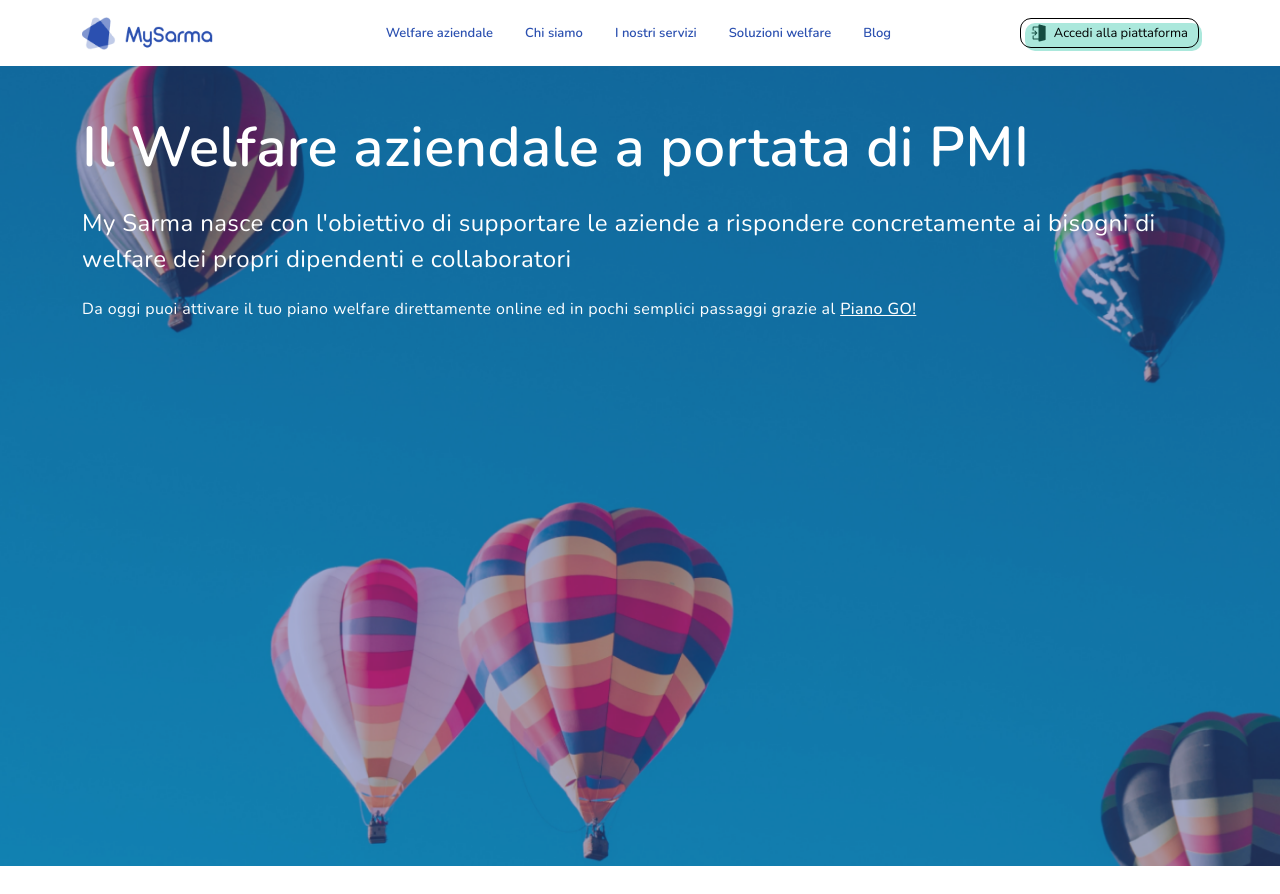
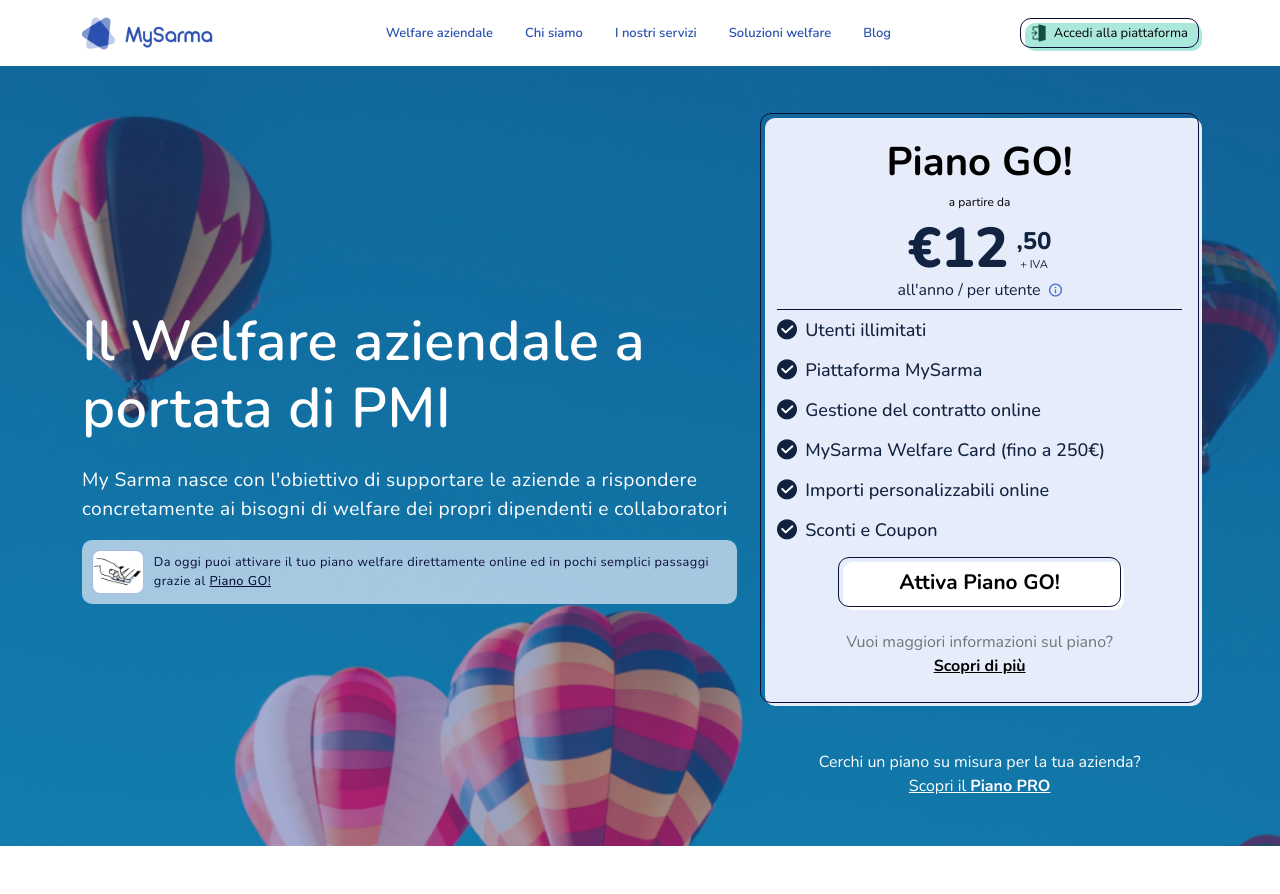
Before and after one commit to DarioGiusino/omni-vue, a Vue app: page / in a window 1280 px wide. Before the commit the page ends 866 px from the top, so only its background shows below. Built offline with nearby package versions, Linux system fonts and the light colour scheme.

Commit message:
jumbotron

```diff
--- a/package.json
+++ b/package.json
@@ -9,6 +9,12 @@
     "preview": "vite preview"
   },
   "dependencies": {
+    "@fortawesome/fontawesome-free": "^6.4.0",
+    "@fortawesome/fontawesome-svg-core": "^6.4.0",
+    "@fortawesome/free-brands-svg-icons": "^6.4.0",
+    "@fortawesome/free-regular-svg-icons": "^6.4.0",
+    "@fortawesome/free-solid-svg-icons": "^6.4.0",
+    "@fortawesome/vue-fontawesome": "^3.0.3",
     "bootstrap": "^5.3.0",
     "vue": "^3.2.47"
   },
--- a/src/assets/scss/style.scss
+++ b/src/assets/scss/style.scss
@@ -23,10 +23,15 @@
   cursor: pointer;
 }
 
+// list reset
+ul {
+  list-style-type: none;
+}
+
 // # utils
 
 .offset-bg {
-  outline: 1px solid black;
+  outline: 1px solid $blue-800;
   border: 0;
   border-radius: 10px;
 
@@ -48,11 +53,33 @@
     z-index: -1;
     transition: 0.2s;
   }
+}
 
-  &:hover {
-    &:after {
-      top: 0px;
-      left: 0px;
-    }
-  }
+// flex utils
+.fb-10 {
+  flex-basis: 10%;
 }
+.fb-20 {
+  flex-basis: 20%;
+}
+.fb-30 {
+  flex-basis: 30%;
+}
+.fb-40 {
+  flex-basis: 40%;
+}
+.fb-50 {
+  flex-basis: 50%;
+}
+.fb-60 {
+  flex-basis: 60%;
+}
+.fb-70 {
+  flex-basis: 70%;
+}
+.fb-80 {
+  flex-basis: 80%;
+}
+.fb-90 {
+  flex-basis: 90%;
+}
--- a/src/components/generics/BaseButton.vue
+++ b/src/components/generics/BaseButton.vue
@@ -26,5 +26,9 @@
 
     padding: 5px 10px;
     background-color: transparent;
+
+    &:focus {
+        outline: 1px solid #0b1038;
+    }
 }
 </style>
--- /dev/null
+++ b/src/components/generics/BaseCard.vue
@@ -0,0 +1,181 @@
+<script>
+import { planGoList } from "../../data";
+import BaseButton from './BaseButton.vue';
+export default {
+    name: "BaseCard",
+    components: { BaseButton },
+    data() {
+        return {
+            rotate: "",
+            isOpen: true,
+            planGoList
+        }
+    },
+
+    methods: {
+        toggleButton() {
+            this.isOpen = !this.isOpen;
+            this.rotate = this.isOpen ? "" : "rotate";
+        }
+    }
+}
+</script>
+
+<template>
+    <div id="base-card" class="offset-bg" style="color:black"> <!-- ? offset da togliere -->
+        <!-- # card top -->
+        <header>
+            <!-- card title -->
+            <div class="card-title">
+                <h1>Piano GO!</h1>
+                <sub>a partire da</sub>
+            </div>
+
+            <!-- card price -->
+            <div class="card-price">
+                <div class="d-flex justify-content-center align-items-center gap-2">
+                    <span class="euro-int">€12</span>
+                    <div class="d-flex flex-column justify-content-center align-items-center">
+                        <span class="euro-cent">,50</span>
+                        <span class="vat">+ IVA</span>
+                    </div>
+                </div>
+                <p class="price-period d-flex justify-content-center align-items-center gap-2">
+                    all'anno / per utente
+                    <img src="../../assets/img/info_icon.png" alt="info_icon">
+                </p>
+            </div>
+        </header>
+
+        <!-- # card hr -->
+        <div class="card-hr mb-2"></div>
+
+        <!-- # card central -->
+        <main>
+            <!-- button toggler -->
+            <button class="btn border-0 opacity-25 d-lg-none mb-4" :class="rotate" type="button" data-bs-toggle="collapse"
+                data-bs-target="#card-central" @click="toggleButton">
+                <font-awesome-icon :icon="['fas', 'chevron-up']" />
+            </button>
+
+            <!-- collapse -->
+            <div class="collapse flex-grow-0 show" id="card-central">
+                <ul class="p-0 text-start">
+                    <li v-for="item in planGoList" :key="item" class="d-flex align-items-center gap-2 mb-3">
+                        <img src="../../assets/img/checklist_icon.png" alt="check_icon">
+                        <span>{{ item }}</span>
+                    </li>
+                </ul>
+            </div>
+        </main>
+
+        <!-- # card bottom -->
+        <footer>
+            <!-- button -->
+            <div class="d-flex justify-content-center align-items-center mb-4">
+                <base-button class="offset-bg" button-label="Attiva Piano GO!"></base-button>
+            </div>
+
+            <!-- plan info -->
+            <p class="mb-0 opacity-50">Vuoi maggiori informazioni sul piano?</p>
+            <a href="#">Scopri di più</a>
+        </footer>
+    </div>
+</template>
+
+<style lang="scss" scoped>
+@use '../../assets/scss/style.scss' as generics;
+@use '../../assets/scss/partials/variables.scss' as *;
+
+// da togliere
+.offset-bg:after {
+    background-color: $blue-50;
+}
+
+#base-card {
+    text-align: center;
+    padding: 1.5rem 1rem;
+
+    header {
+        .card-title {
+            h1 {
+                font-weight: 700;
+                margin-bottom: 0;
+            }
+        }
+
+        .card-price {
+            font-weight: 800;
+            line-height: normal;
+            color: #112340;
+
+            .euro-int {
+                font-size: 3.5rem;
+            }
+
+            .euro-cent {
+                font-size: 1.5rem;
+            }
+
+            .vat {
+                font-weight: 200;
+                font-size: 0.7rem;
+            }
+
+            .price-period {
+                font-weight: 400;
+                margin-bottom: 0;
+
+                position: relative;
+                bottom: 8px;
+            }
+        }
+    }
+
+    .card-hr {
+        background-color: $blue-800;
+        width: 100%;
+        height: 1px;
+    }
+
+    main {
+        button.rotate {
+            rotate: 180deg;
+        }
+
+        #card-central {
+            color: #112340;
+
+            li {
+                line-height: normal;
+                font-weight: 500;
+                font-size: 18px;
+
+                img {
+                    position: relative;
+                    bottom: 1px;
+                }
+            }
+        }
+    }
+
+    footer {
+        text-align: center;
+
+        .offset-bg {
+            padding: 10px 60px;
+            font-weight: 700;
+            font-size: 1.3rem;
+
+            &:after {
+                background-color: $black-50;
+            }
+        }
+
+        a {
+            font-weight: 700;
+            text-decoration: underline;
+        }
+    }
+}
+</style>
--- a/src/components/header/JumboComp.vue
+++ b/src/components/header/JumboComp.vue
@@ -1,21 +1,40 @@
 <script>
+import BaseCard from '../generics/BaseCard.vue';
 export default {
-    name: "JumboComp"
+    name: "JumboComp",
+    components: { BaseCard }
 }
 </script>
 
 <template>
-    <section id="jumbotron">
-        <div class="container pt-5">
+    <section id="jumbotron" class="mb-5">
+        <div class="container py-5 d-lg-flex justify-content-center align-items-center gap-4">
             <!-- # jumbo text -->
-            <div class="jumbo-text">
+            <div class="jumbo-text fb-60">
                 <h1 class="mb-4">Il Welfare aziendale a portata di PMI</h1>
                 <p>My Sarma nasce con l'obiettivo di supportare le aziende a rispondere concretamente ai bisogni di welfare
                     dei
                     propri dipendenti e collaboratori</p>
 
-                <sub>Da oggi puoi attivare il tuo piano welfare direttamente online ed in pochi semplici passaggi grazie al
-                    <a href="#">Piano GO!</a></sub>
+                <div class="jumbo-blob">
+                    <div class="d-none d-lg-block blob-image">
+                        <img src="../../assets/img/jumbo_icon.png" alt="jumbo_icon">
+                    </div>
+                    <p class="mb-0">Da oggi puoi attivare il tuo piano welfare direttamente online ed in pochi semplici
+                        passaggi grazie
+                        al
+                        <a href="#">Piano GO!</a>
+                    </p>
+                </div>
+            </div>
+
+            <!-- # jumbo card -->
+            <div class="jumbo-card fb-40">
+                <BaseCard />
+                <div class="d-none d-lg-block text-center mt-5">
+                    <p class="mb-0">Cerchi un piano su misura per la tua azienda?</p>
+                    <a href="#" class="text-decoration-underline">Scopri il <strong>Piano PRO</strong></a>
+                </div>
             </div>
         </div>
     </section>
@@ -25,13 +44,10 @@
 @use '../../assets/scss/partials/variables.scss' as *;
 
 #jumbotron {
-    height: 800px; // ? da tenere d'occhio
     color: $black-50;
 
-    background-image: url('../../assets/img/jumbo_bg_mobile.png');
+    background-image: url('../../assets/img/jumbo_bg.png');
     background-repeat: no-repeat;
-    background-position: center;
-    background-size: cover;
 
     .jumbo-text {
         letter-spacing: 0.4px;
@@ -46,21 +62,62 @@
             font-size: 1.5rem;
         }
 
-        sub {
-            font-weight: 200;
-            font-size: 1rem;
+        .jumbo-blob {
+            p {
+                font-weight: 200;
+                font-size: 1rem;
 
-            a {
-                font-weight: 500;
-                text-decoration: underline;
+                a {
+                    font-weight: 500;
+                    text-decoration: underline;
+                }
             }
         }
+    }
+
+    .jumbo-card {
+        position: relative;
+        top: 50px;
     }
 }
 
 @media only screen and (min-width: 992px) {
     #jumbotron {
-        background-image: url('../../assets/img/jumbo_bg_desktop.png');
+        background-position: center;
+        background-size: cover;
+
+        .jumbo-text {
+            p {
+                font-size: 1.2rem;
+            }
+
+            .jumbo-blob {
+                background-color: rgba($color: $blue-50, $alpha: 0.7);
+                padding: 10px;
+                border-radius: 10px;
+                color: $blue-800;
+
+                display: flex;
+                justify-content: center;
+                align-items: center;
+                gap: 10px;
+
+                p {
+                    font-weight: 300;
+                    font-size: 0.8rem;
+
+                    a {
+                        font-weight: 500;
+                        text-decoration: underline;
+                    }
+                }
+            }
+        }
+
+        .jumbo-card {
+            position: relative;
+            top: 0;
+        }
     }
 }
 </style>
--- a/src/components/header/NavbarComp.vue
+++ b/src/components/header/NavbarComp.vue
@@ -45,7 +45,7 @@
             </div>
 
             <!-- collapse -->
-            <div class="collapse navbar-collapse flex-grow-0 mt-4 mt-lg-0" id="navbarSupportedContent">
+            <div class="collapse navbar-collapse flex-grow-0 mt-lg-0" id="navbarSupportedContent">
                 <ul class="navbar-nav me-auto mb-2 mb-lg-0 gap-3">
                     <li v-for="object in navbarLinks" :key="object.title" class="nav-item dropdown">
                         <a class="nav-link dropdown-toggle" href="#" role="button" data-bs-toggle="dropdown">
--- a/src/data/index.js
+++ b/src/data/index.js
@@ -22,4 +22,26 @@
   },
 ];
 
-export { navbarLinks };
+const planGoList = [
+  "Utenti illimitati",
+  "Piattaforma MySarma",
+  "Gestione del contratto online",
+  "MySarma Welfare Card (fino a 250€)",
+  "Importi personalizzabili online",
+  "Sconti e Coupon",
+];
+
+const planProList = [
+  "Utenti illimitati",
+  "Welfare Guru",
+  "Piattaforma MySarma",
+  "Gestione del contratto online",
+  "Credito Welfare (illimitato)",
+  "Importi personalizzabili online",
+  "Gestione Scadenziata degli importi",
+  "Gestione di più bordellini welfare",
+  "Flexible Benefit",
+  "Sconti e Coupon",
+];
+
+export { navbarLinks, planGoList, planProList };
--- a/src/main.js
+++ b/src/main.js
@@ -2,6 +2,14 @@
 // bootstrap
 import "bootstrap/dist/css/bootstrap.min.css";
 import "bootstrap/dist/js/bootstrap.min.js";
+
+//fontawesome
+import { library } from "@fortawesome/fontawesome-svg-core";
+import { FontAwesomeIcon } from "@fortawesome/vue-fontawesome";
+import { faChevronUp } from "@fortawesome/free-solid-svg-icons";
+
+library.add(faChevronUp);
+
 import App from "./App.vue";
 
-createApp(App).mount("#app");
+createApp(App).component("font-awesome-icon", FontAwesomeIcon).mount("#app");
```
Also changed, not shown: src/assets/img/jumbo_bg.png (added), 1 other file (tests, documents, lock files or other folders).
